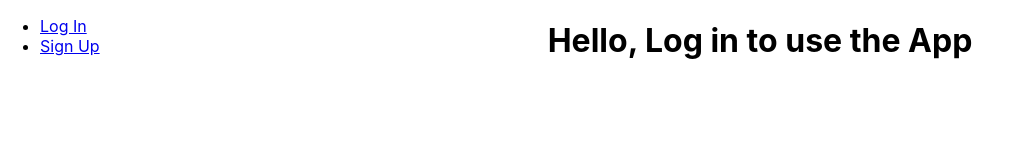
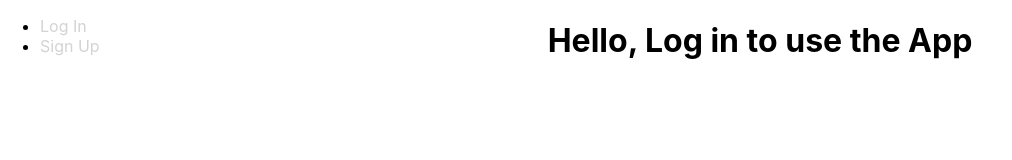
Before and after one commit to mannysanz715/Cake-Calculator-Front, a React (Create React App) app: page / in a window 1280 px wide. Shown: the top 160 px of the page, without its empty margins (0-1012 px from the left). Built offline with nearby package versions, Linux system fonts and the light colour scheme; no server answers.

Commit message:
Finish Styling on Left Dashboard Nav

```diff
--- a/src/components/LeftDashboard/LeftDashboard.css
+++ b/src/components/LeftDashboard/LeftDashboard.css
@@ -23,7 +23,7 @@
   margin-bottom:0px;
   color: white;
 }
-.dash-items:hover{
+.dash-items:hover, a:hover{
   color: white;
 }
 .inner-nav{
@@ -47,3 +47,8 @@
   margin:0;
   padding:0;
 }
+
+a{
+  color: rgb(211, 211, 211);
+  text-decoration: none;
+}
```
